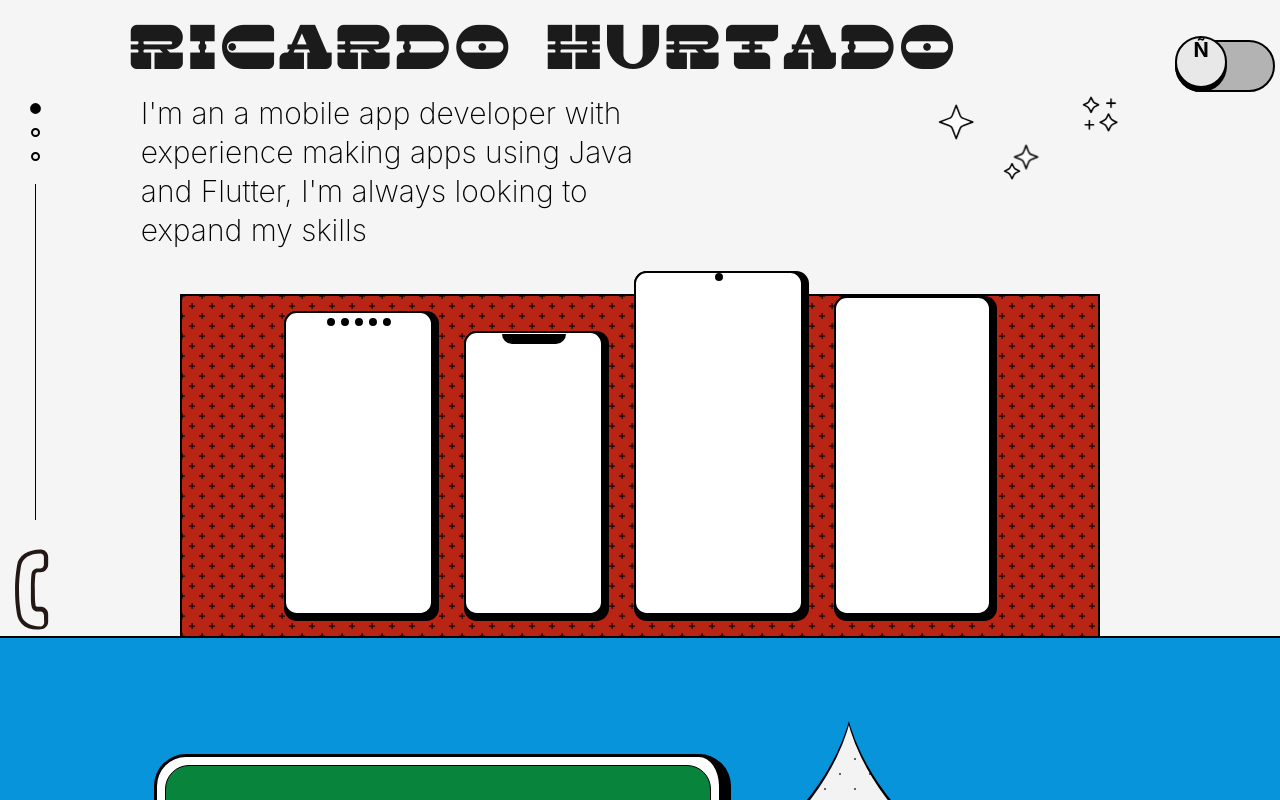
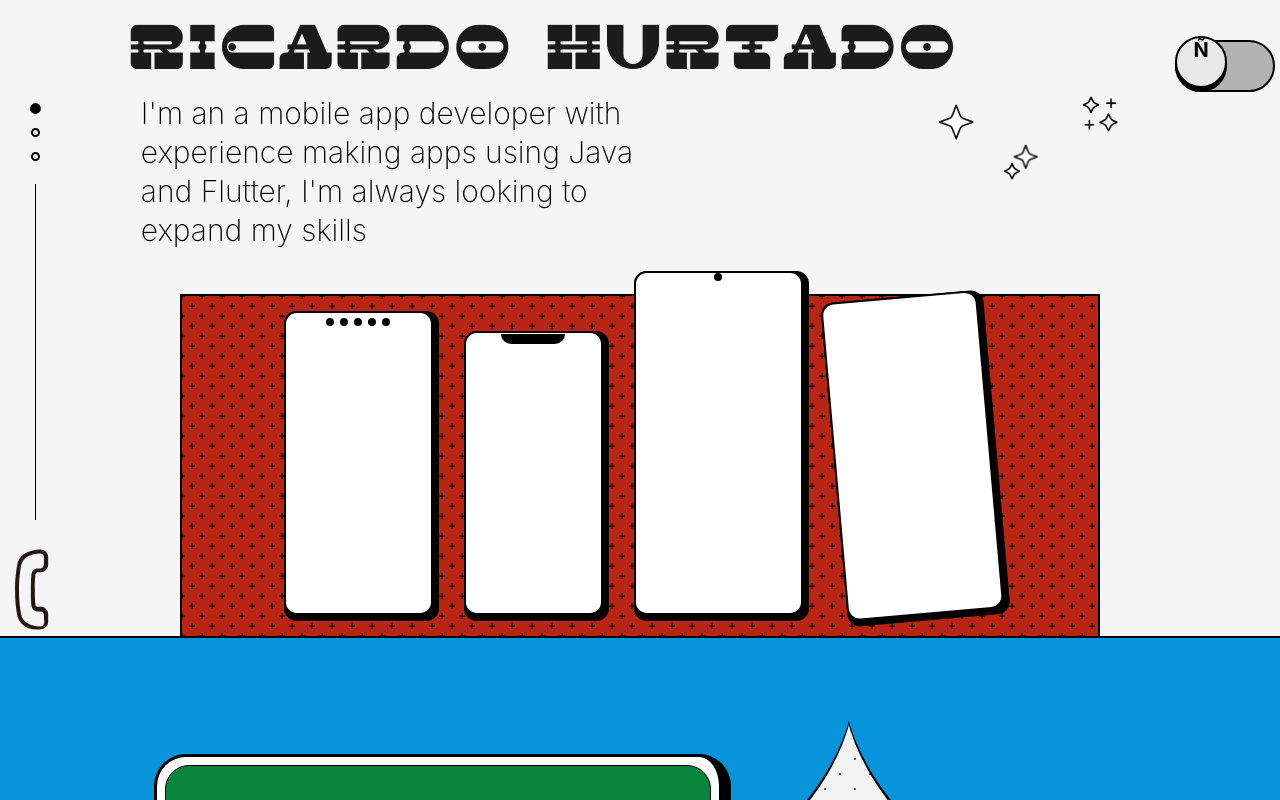
Before and after one commit to rikardi0/web_portfolio, a React (Create React App) app: page / in a window 1280 px wide. Shown: the top 800 px of the page. Built offline with nearby package versions, Linux system fonts and the light colour scheme; the HTML template or start-up script is replaced by a standard one; a web font is replaced by a local one.

Commit message:
Loading page y animaciones implementadas

```diff
--- a/src/App.js
+++ b/src/App.js
@@ -1,9 +1,26 @@
+import React, { useState, useEffect } from "react";
+import Loading from "./components/ui/Loading";
 import Body from "./components/body/Body";
+import Bounce from "react-reveal/Bounce";
 
 function App() {
+  const [loading, setLoading] = useState(true);
+
+  useEffect(() => {
+    setTimeout(() => setLoading(false), 2000);
+  }, []);
+
   return (
-    <div>
-      <Body />
+    <div className="app">
+      {loading ? (
+        <Loading />
+      ) : (
+        <div className="app-body">
+          <Bounce duration={1400} bottom>
+            <Body />
+          </Bounce>
+        </div>
+      )}
     </div>
   );
 }
--- a/src/components/sections/res/svg/ImageHero.js
+++ b/src/components/sections/res/svg/ImageHero.js
@@ -11,7 +11,6 @@ const ImageHero = (props) => {
   let widthScreen = width - 10;
   let detailName = ["details-left", "details-center", "details-right"];
   return (
-    <Slide duration={duration} left={left} top={top} right={right}>
     <div
       id="border"
       className="phone-border"
@@ -35,7 +34,6 @@ const ImageHero = (props) => {
         <div id={detailName[type]}></div>
       </div>
     </div>
-    </Slide>
   );
 };
 export default ImageHero;
--- /dev/null
+++ b/src/components/ui/Loading.css
@@ -0,0 +1,44 @@
+.loading {
+  display: flex;
+  justify-content: center;
+  align-items: center;
+  height: 100vh;
+  font-size: 2rem;
+  background-color: rgb(255, 218, 5);
+}
+.spinner {
+  position: relative;
+  width: 35.2px;
+  height: 35.2px;
+}
+
+.spinner::before,
+.spinner::after {
+  content: "";
+  width: 100%;
+  height: 100%;
+  display: block;
+  background-color: aliceblue;
+  animation: spinner-b4c8mmhg 0.5s backwards,
+    spinner-49opz7hg 1.25s 0.5s infinite ease;
+  border: 2.5px solid #000000;
+  border-radius: 50%;
+  box-shadow: 0 -52.8px 0 -8.8px #000000;
+  position: absolute;
+}
+
+.spinner::after {
+  animation-delay: 0s, 1.25s;
+}
+
+@keyframes spinner-b4c8mmhg {
+  from {
+    box-shadow: 0 0 0 -8.8px #000000;
+  }
+}
+
+@keyframes spinner-49opz7hg {
+  to {
+    transform: rotate(360deg);
+  }
+}
--- /dev/null
+++ b/src/components/ui/Loading.js
@@ -0,0 +1,12 @@
+import React from "react";
+import "./Loading.css";
+
+function Loading() {
+  return (
+    <div className="loading">
+      <div class="spinner"></div>
+    </div>
+  );
+}
+
+export default Loading;
--- a/src/index.css
+++ b/src/index.css
@@ -46,3 +46,18 @@ body ::selection {
   border-radius: 5px;
   border: 3px solid #000000;
 }
+.app-body {
+  opacity: 0;
+  animation: fadeIn 0.5s ease-in forwards;
+}
+
+@keyframes fadeIn {
+  from {
+    opacity: 0;
+    transform: translateY(20px);
+  }
+  to {
+    opacity: 1;
+    transform: translateY(0);
+  }
+}
```
Lines whose indentation alone changed are shown as unchanged.
